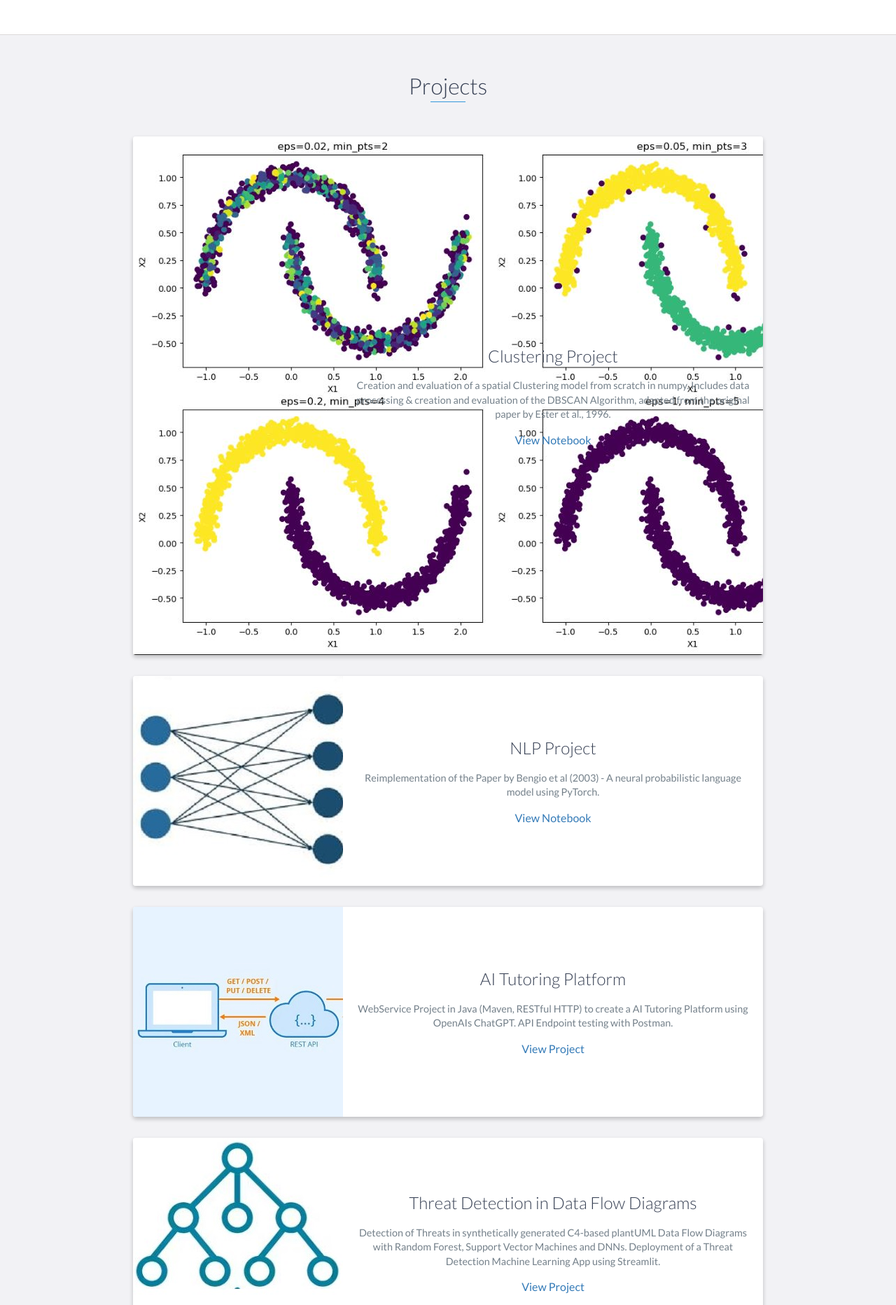
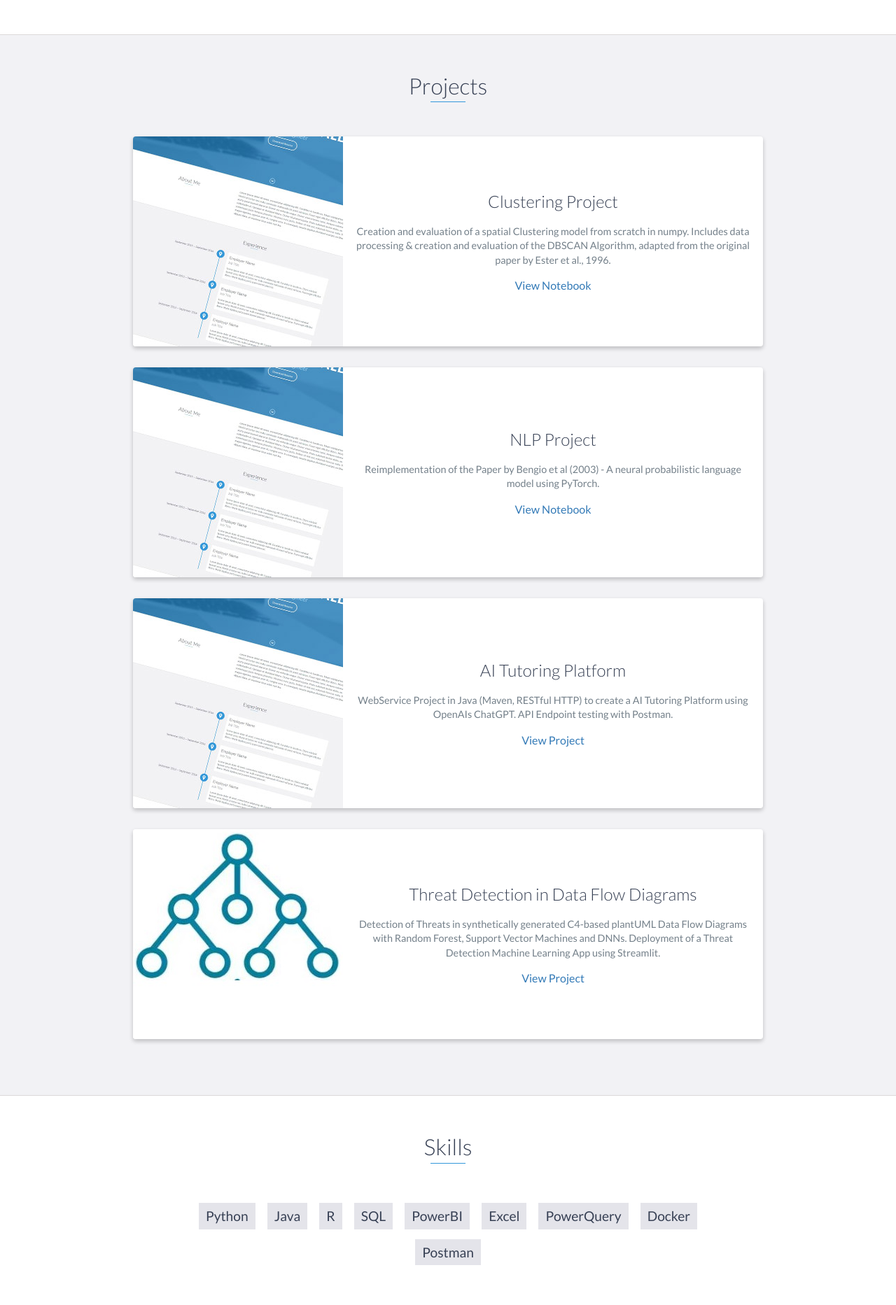
Before and after one commit to Dennis9699/MyProfile, a Jekyll site: the page index.html, which Jekyll copies as it is, in a window 1280 px wide. Shown: the part 2125-3990 px from the top of the page at 70% size. Built offline with Jekyll 4.4.1, drawn with Linux system fonts in a browser that asks for light colours.

Commit message:
Update index.html

```diff
--- a/index.html
+++ b/index.html
@@ -141,7 +141,7 @@
             <div class="row">
                 <div class="project shadow-large">
                     <div class="project-image">
-                        <img src="images/DBSCAN.jpg" alt="Clustering Project Image" />
+                        <img src="images/project.jpg" alt="Clustering Project Image" />
                     </div>
                     <!-- End .project-image -->
                     <div class="project-info">
@@ -157,7 +157,7 @@
 
                 <div class="project shadow-large">
                     <div class="project-image">
-                        <img src="images/NN.JPG" alt="NLP Project Image" />
+                        <img src="images/project.JPG" alt="NLP Project Image" />
                     </div>
                     <!-- End .project-image -->
                     <div class="project-info">
@@ -173,7 +173,7 @@
 
                 <div class="project shadow-large">
                     <div class="project-image">
-                        <img src="images/API.jpg" alt="AI Tutor Image" />
+                        <img src="images/project.jpg" alt="AI Tutor Image" />
                     </div>
                     <!-- End .project-image -->
                     <div class="project-info">
```
